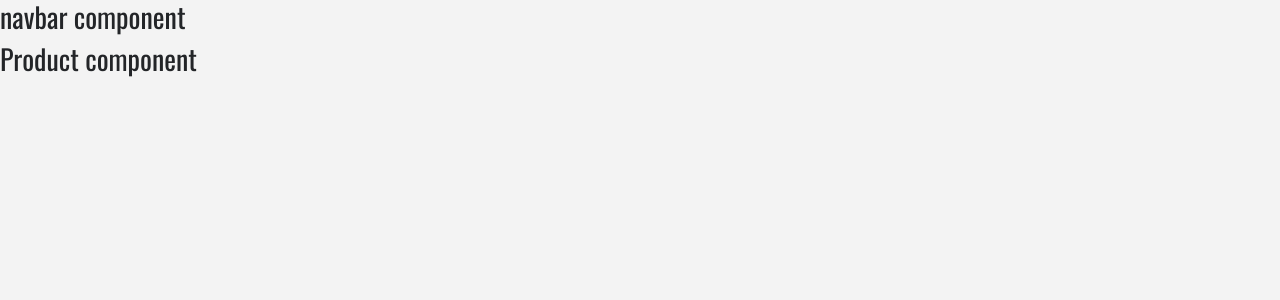
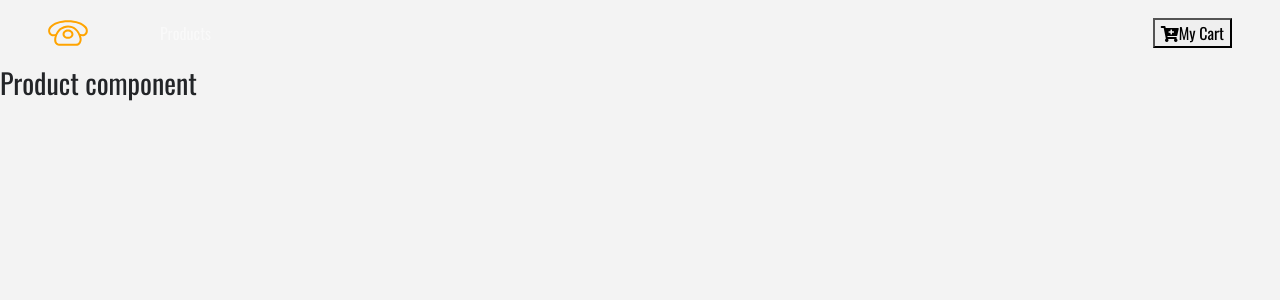
Before and after one commit to mikuhann/store-app, a React (Create React App) app: page / in a window 1280 px wide. Shown: the top 300 px of the page. Built offline with nearby package versions, Linux system fonts and the light colour scheme.

Commit message:
add links to navbar component

```diff
--- a/src/components/Navbar.js
+++ b/src/components/Navbar.js
@@ -1,11 +1,27 @@
 import React, {Component} from 'react';
-
+import {Link} from "react-router-dom";
+import logo from '../logo.svg';
 export default class Navbar extends Component {
   render() {
     return (
-      <div>
-        <h3>navbar component</h3>
-      </div>
+      <nav className='navbar navbar-expand-sm navbar-dark px-sm-5'>
+        <Link to='/'>
+          <img src={logo} alt="store logo" className='navbar-brand'/>
+        </Link>
+        <ul className="navbar-nav align-items-center">
+          <li className="nav-item ml-5">
+            <Link to='/' className = 'nav-link'>
+              Products
+            </Link>
+          </li>
+        </ul>
+        <Link to='/cart' className = 'ml-auto'>
+          <button>
+            <i className="fas fa-cart-plus"/>
+            My Cart
+          </button>
+        </Link>
+      </nav>
     );
   }
 }
```
